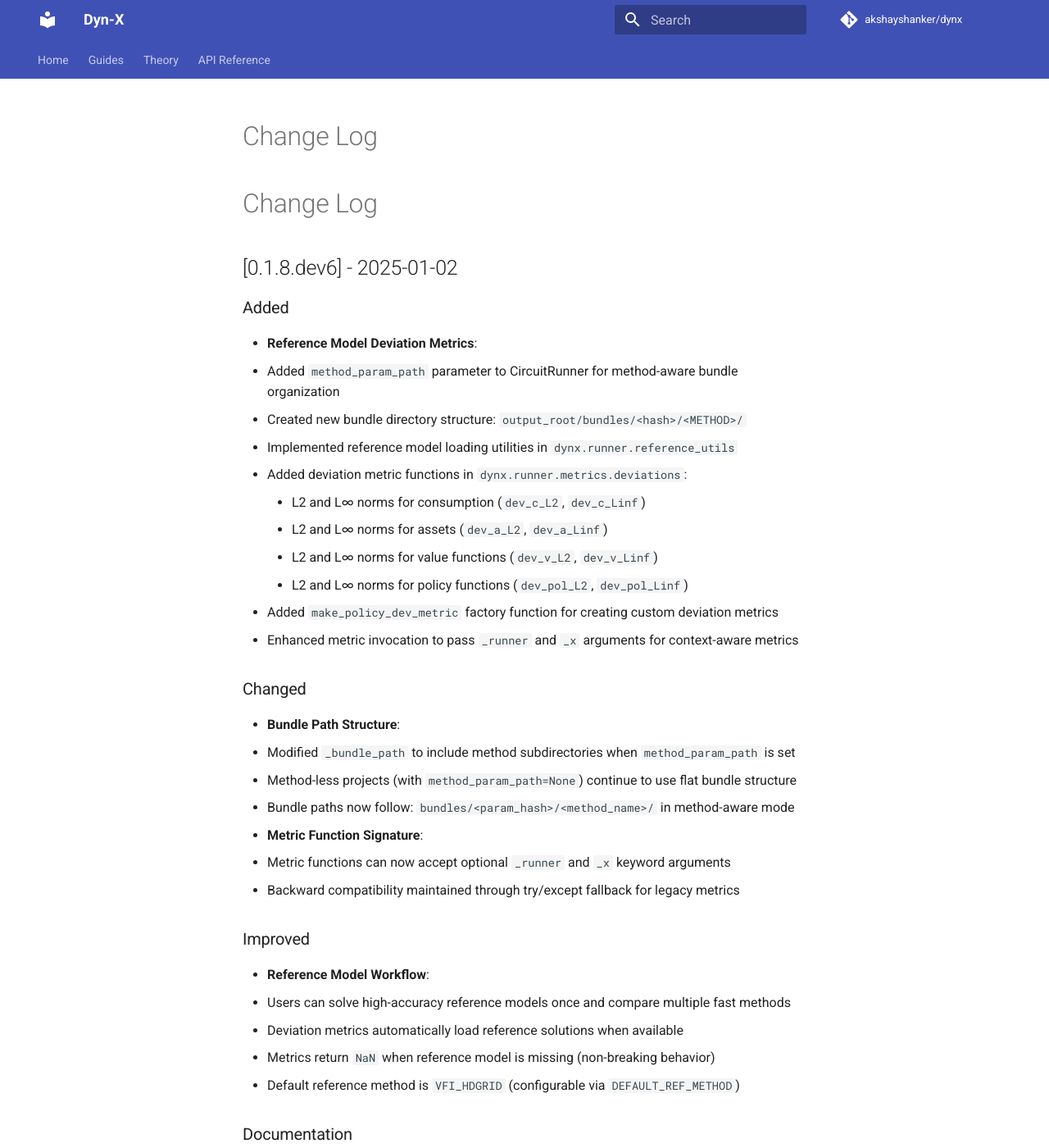
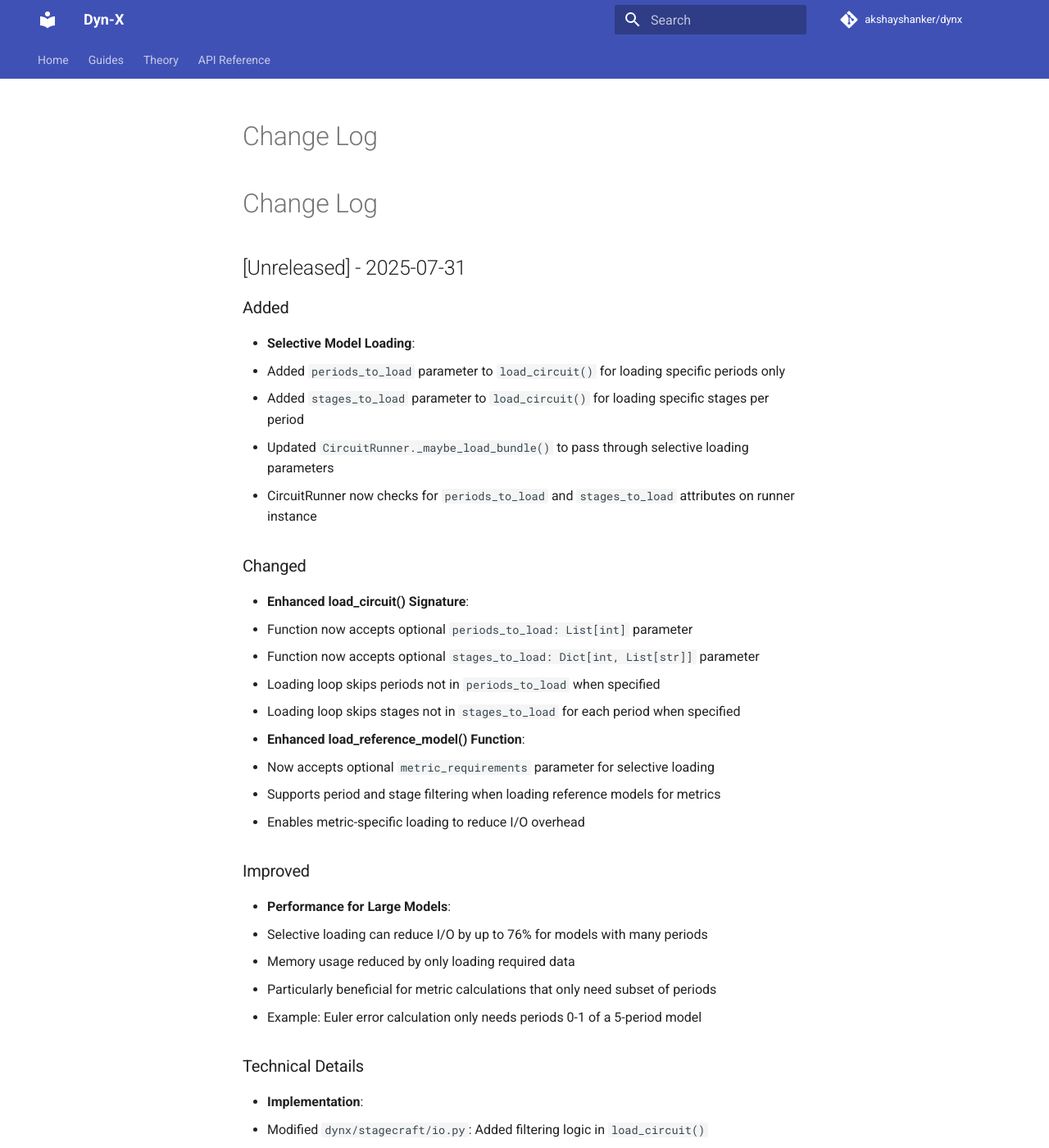
Before and after one commit to econ-ark/DynX, an MkDocs documentation site: the page built from docs/changelog/CHANGELOG.md, in a window 1280 px wide and 1400 px high. Shown: the whole window at 82% size. Built offline with MkDocs 1.6.1 and Material for MkDocs 9.7.7, drawn with Linux system fonts in a browser that asks for light colours; comment, search, counter and statistics services are not loaded; the version menu is left out; some of the changed text lies outside the part shown.

Commit message:
stage period specific loading in comparison metrics.

```diff
--- a/docs/changelog/CHANGELOG.md
+++ b/docs/changelog/CHANGELOG.md
@@ -1,6 +1,41 @@
 # Change Log
 
 # Change Log
+
+## [Unreleased] - 2025-07-31
+
+### Added
+- **Selective Model Loading**:
+  - Added `periods_to_load` parameter to `load_circuit()` for loading specific periods only
+  - Added `stages_to_load` parameter to `load_circuit()` for loading specific stages per period
+  - Updated `CircuitRunner._maybe_load_bundle()` to pass through selective loading parameters
+  - CircuitRunner now checks for `periods_to_load` and `stages_to_load` attributes on runner instance
+
+### Changed
+- **Enhanced load_circuit() Signature**:
+  - Function now accepts optional `periods_to_load: List[int]` parameter
+  - Function now accepts optional `stages_to_load: Dict[int, List[str]]` parameter
+  - Loading loop skips periods not in `periods_to_load` when specified
+  - Loading loop skips stages not in `stages_to_load` for each period when specified
+- **Enhanced load_reference_model() Function**:
+  - Now accepts optional `metric_requirements` parameter for selective loading
+  - Supports period and stage filtering when loading reference models for metrics
+  - Enables metric-specific loading to reduce I/O overhead
+
+### Improved
+- **Performance for Large Models**:
+  - Selective loading can reduce I/O by up to 76% for models with many periods
+  - Memory usage reduced by only loading required data
+  - Particularly beneficial for metric calculations that only need subset of periods
+  - Example: Euler error calculation only needs periods 0-1 of a 5-period model
+
+### Technical Details
+- **Implementation**:
+  - Modified `dynx/stagecraft/io.py`: Added filtering logic in `load_circuit()`
+  - Modified `dynx/runner/circuit_runner.py`: Updated `_maybe_load_bundle()` and `run()`
+  - Modified `dynx/runner/reference_utils.py`: Enhanced `load_reference_model()` with metric requirements
+  - Backward compatible - existing code works without modification
+  - Debug logging added for skipped periods/stages
 
 ## [0.1.8.dev6] - 2025-01-02
 
```
Also changed, not shown: 1 other file.
